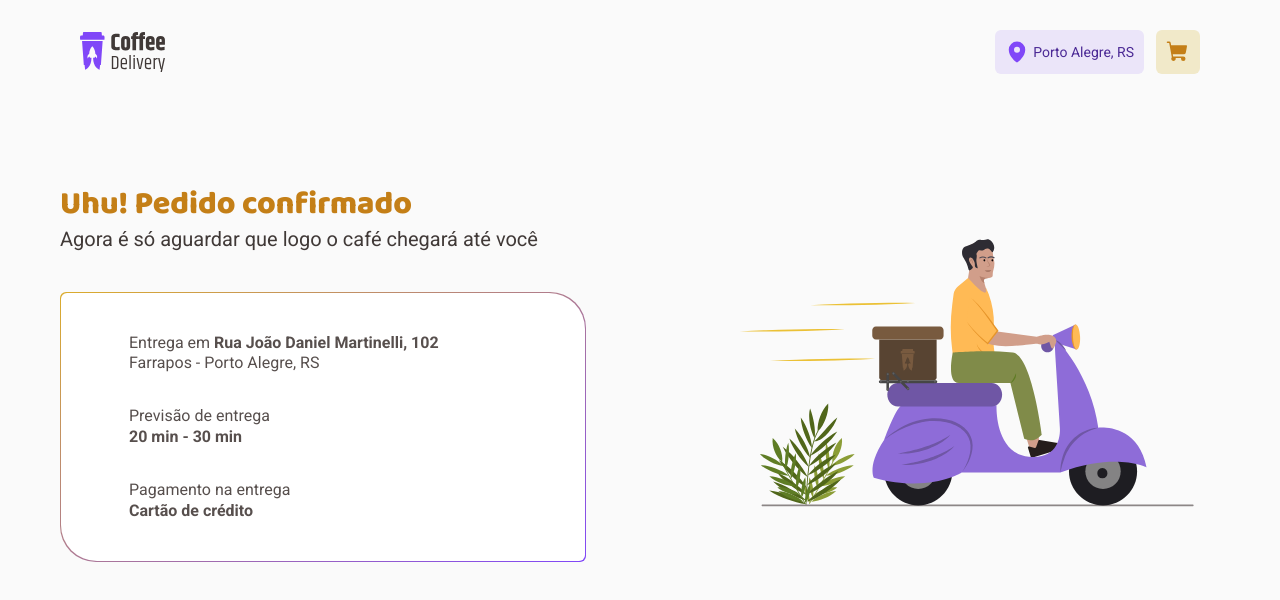
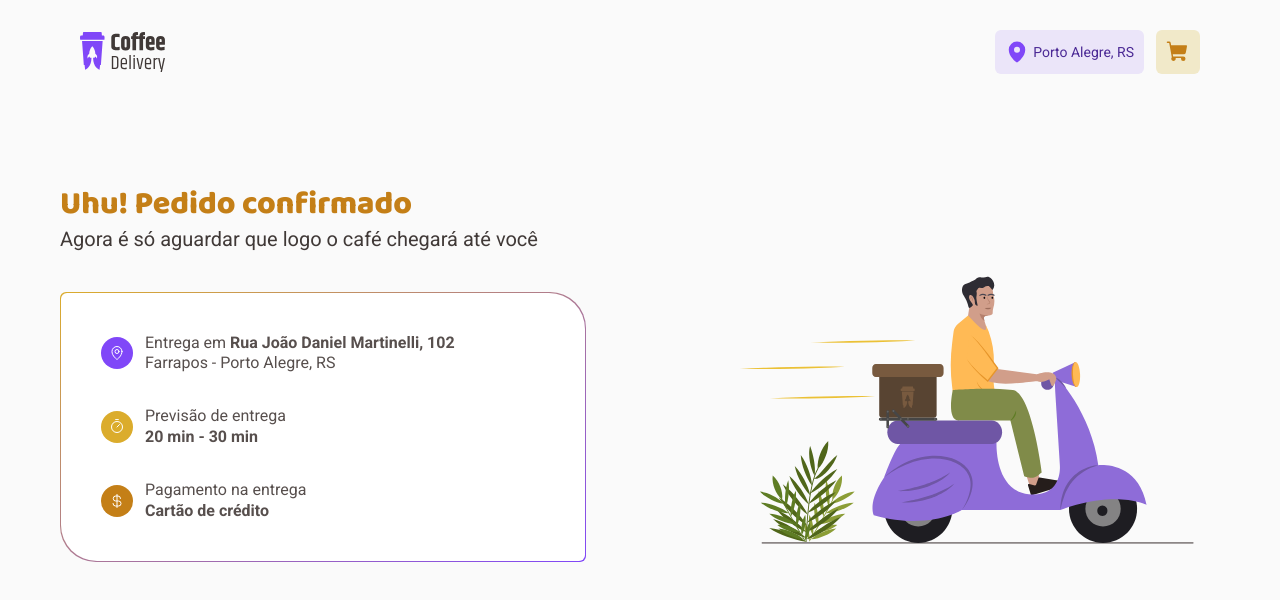
Before and after one commit to edilaine-as/ReactJS_CoffeeDelivery, a React (Vite) app: page /order-sucess in a window 1280 px wide. Shown: the top 600 px of the page. Built offline with nearby package versions, Linux system fonts and the light colour scheme.

Commit message:
Finished styling OrderSucess

```diff
--- a/package.json
+++ b/package.json
@@ -14,7 +14,8 @@
     "react": "^18.2.0",
     "react-dom": "^18.2.0",
     "react-router-dom": "^6.21.0",
-    "styled-components": "^6.1.1"
+    "styled-components": "^6.1.1",
+    "typescript": "^4.9.4"
   },
   "devDependencies": {
     "@rocketseat/eslint-config": "^2.1.0",
@@ -27,7 +28,6 @@
     "eslint": "^8.56.0",
     "eslint-plugin-react-hooks": "^4.6.0",
     "eslint-plugin-react-refresh": "^0.4.3",
-    "typescript": "^5.0.2",
     "vite": "^4.4.5"
   }
 }
--- a/src/components/RadioButton/styles.ts
+++ b/src/components/RadioButton/styles.ts
@@ -15,7 +15,7 @@ export const Container = styled.label`
 
   text-transform: uppercase;
 
-  span{
+  span {
     ${mixins.fonts.buttonM};
   }
 
--- a/src/pages/OrderSucess/index.tsx
+++ b/src/pages/OrderSucess/index.tsx
@@ -1,8 +1,11 @@
 import { CurrencyDollar, MapPin, Timer } from 'phosphor-react'
 import imgOrderSucess from '../../../public/img-order-sucess.svg'
 import { Info, Order, Container, Heading, InfoContent } from './styles'
+import { useTheme } from 'styled-components'
 
 export function OrderSucess() {
+  const theme = useTheme()
+
   return (
     <Container>
       <Order>
@@ -13,22 +16,28 @@ export function OrderSucess() {
         <Info>
           <InfoContent>
             <div>
-              <MapPin/>
+              <MapPin
+                color={theme.white}
+                style={{ backgroundColor: theme.purple }}
+                size={32}
+              />
               <div>
-                <span>Entrega em
+                <span>
+                  Entrega em
                   <strong> Rua João Daniel Martinelli, 102</strong>
                 </span>
-                <span>
-                  Farrapos - Porto Alegre, RS
-                </span>
+                <span>Farrapos - Porto Alegre, RS</span>
               </div>
             </div>
 
             <div>
-              <Timer/>
+              <Timer
+                color={theme.white}
+                style={{ backgroundColor: theme.yellow }}
+                size={32}
+              />
               <div>
-                <span>Previsão de entrega
-                </span>
+                <span>Previsão de entrega</span>
                 <span>
                   <strong>20 min - 30 min</strong>
                 </span>
@@ -36,16 +45,18 @@ export function OrderSucess() {
             </div>
 
             <div>
-              <CurrencyDollar/>
+              <CurrencyDollar
+                color={theme.white}
+                style={{ backgroundColor: theme['yellow-dark'] }}
+                size={32}
+              />
               <div>
-                <span>Pagamento na entrega
-                </span>
+                <span>Pagamento na entrega</span>
                 <span>
                   <strong>Cartão de crédito</strong>
                 </span>
               </div>
             </div>
-
           </InfoContent>
         </Info>
       </Order>
--- a/src/pages/OrderSucess/styles.ts
+++ b/src/pages/OrderSucess/styles.ts
@@ -1,5 +1,5 @@
-import styled from "styled-components";
-import { mixins } from "../../styles/mixins";
+import styled from 'styled-components'
+import { mixins } from '../../styles/mixins'
 
 export const Container = styled.main`
   display: flex;
@@ -7,6 +7,10 @@ export const Container = styled.main`
   margin: 0 auto;
   margin-top: 5rem;
   max-width: 1160px;
+
+  img {
+    margin-bottom: -75px;
+  }
 `
 
 export const Order = styled.div`
@@ -17,13 +21,13 @@ export const Order = styled.div`
 `
 
 export const Heading = styled.div`
-    h1{
+  h1 {
     ${mixins.fonts.titleL};
-        color: ${(props) => props.theme["yellow-dark"]};
+    color: ${(props) => props.theme['yellow-dark']};
   }
-    p{
+  p {
     ${mixins.fonts.textL};
-        color: ${(props) => props.theme["base-subtitle"]};
+    color: ${(props) => props.theme['base-subtitle']};
   }
 `
 
@@ -36,7 +40,11 @@ export const Info = styled.div`
   border-color: transparent;
 
   background-origin: border-box;
-    background-image: linear-gradient(to bottom right, ${(props) => props.theme.yellow}, ${(props) => props.theme.purple});
+  background-image: linear-gradient(
+    to bottom right,
+    ${(props) => props.theme.yellow},
+    ${(props) => props.theme.purple}
+  );
 `
 
 export const InfoContent = styled.div`
@@ -48,8 +56,9 @@ export const InfoContent = styled.div`
   flex-direction: column;
   gap: 32px;
 
-    > div{
+  > div {
     display: flex;
+    align-items: center;
     gap: 12px;
 
     > svg {
@@ -57,7 +66,7 @@ export const InfoContent = styled.div`
       border-radius: 999px;
     }
 
-        > div{
+    > div {
       display: flex;
       flex-direction: column;
     }
```
Also changed, not shown: 1 other file (tests, documents, lock files or other folders). Lines whose indentation alone changed are shown as unchanged.
